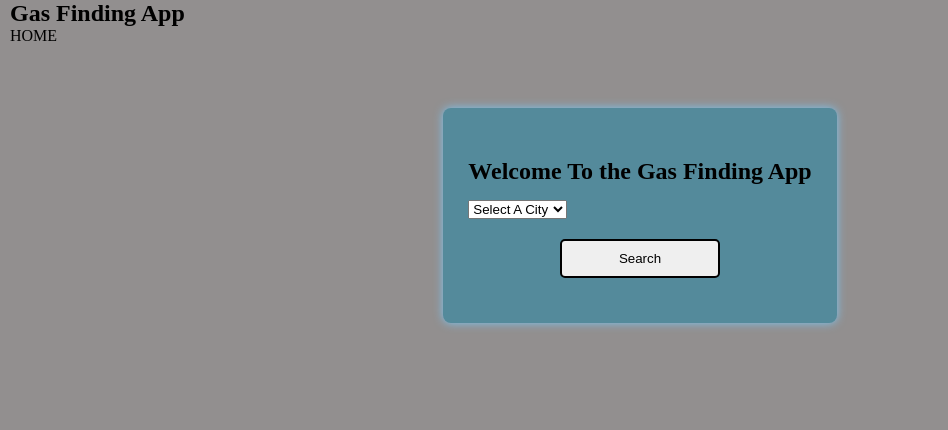
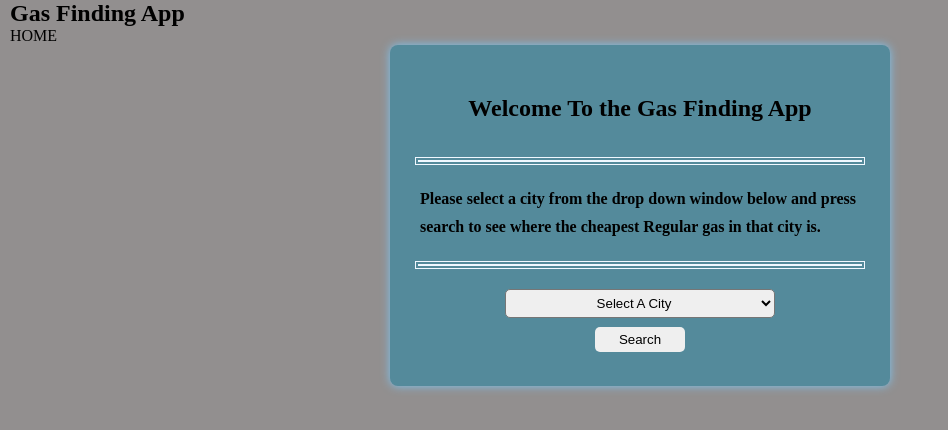
Before and after one commit to TheCorrupted503/A5, a Flask app: page /index in a window 1280 px wide. Shown: the top 430 px of the page, without its empty margins (0-948 px from the left). Run offline with Flask 3, Linux system fonts and the light colour scheme; data that the repository does not hold is empty; some libraries are stand-ins or nearby versions.

Commit message:
edit to milestone #1

```diff
--- a/templates/details.html
+++ b/templates/details.html
@@ -18,7 +18,7 @@
         </ul>
         <div class="container">
             <div class='box'>
-                <h2 class='center'>Gas Details</h2>
+                <h2 class='center'>Cheapest Gas in Selected City</h2>
                 <table>
                     <th>
                         <tr>
--- a/templates/index.html
+++ b/templates/index.html
@@ -7,6 +7,7 @@
         <meta name="author" content="Cody Renfro">
         <link rel="stylesheet" href="../static/css/index.css" type="text/css"/>
         <link rel="stylesheet" href="../static/css/nav-bar.css" type="text/css"/>
+        <link rel="stylesheet" href="../static/css/read-update-delete.css" type="text/css">
     </head>
     <body>
         <h2 class="nav">Gas Finding App</h2>
@@ -16,8 +17,15 @@
         <div class="index-container">
             <div class='box'>
                 <h2 class='title'>Welcome To the Gas Finding App</h2>
+                <hr></hr>
+                <h4>
+                    Please select a city from the drop down window below and press
+                </h4>
+                <h4>
+                    search to see where the cheapest Regular gas in that city is.
+                </h4>
+                <hr></hr>
                 <select class='center'>
-                    <option disabled selected value> Select A City </option>
                     {% for info in city_name %}
                                 {% if info['City_Name'] == city_name[0].info %}
                                     <option value="{{ info['city_id'] }}" selected> {{info['city_name']}}</option>
@@ -25,9 +33,10 @@
                                     <option value="{{ info['city_id'] }}"> {{info['city_name']}}</option>
                                 {% endif %}
                     {% endfor %}
+                    <option disabled selected value> Select A City </option>
                 </select>
                 <div class='center'>
-                    <button onclick="window.location.href = 'details';">Search</button>
+                    <button class = "green-highlight" type="submit" value="Create" name="Create" onclick="window.location.href = 'details';">Search</button>
                 </div>
             </div>
         </div>
```
